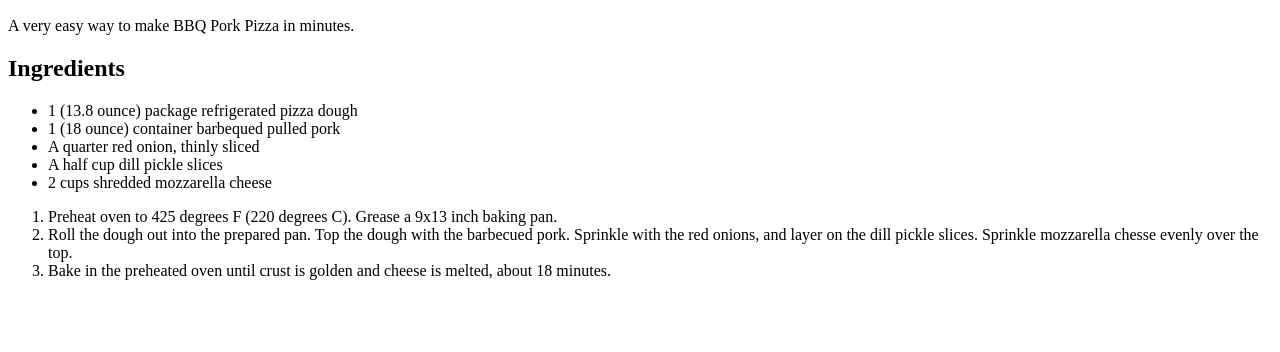
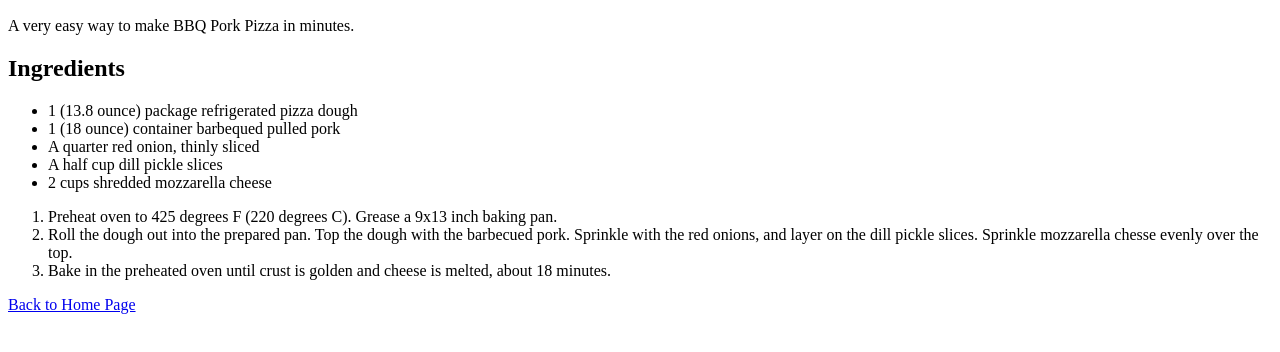
Before and after one commit to UnsuspectedNoob/odin-recipes, a plain HTML site: page recipes/porkPizza.html in a window 1280 px wide. Shown: the part 434-786 px from the top of the page. Drawn offline with Linux system fonts and the light colour scheme.

Commit message:
Link pork pizz page to index html

```diff
--- a/recipes/porkPizza.html
+++ b/recipes/porkPizza.html
@@ -28,5 +28,7 @@
     <li>Bake in the preheated oven until crust is golden and cheese is melted, about 18 minutes.</li>
   </ol>
 
+  <a href="./../index.html">Back to Home Page</a>
+
 </body>
 </html>
```
